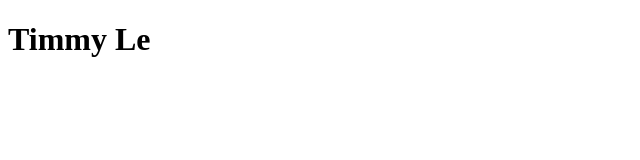
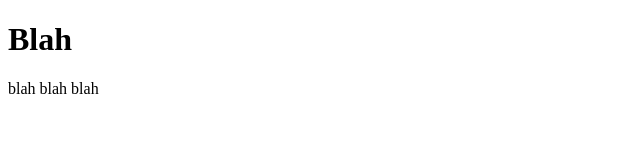
Before and after one commit to letimmy94/sample_portfolio, a plain HTML site: page index.html in a window 1280 px wide. Shown: the whole page, without its empty margins (0-640 px from the left). Drawn offline with Linux system fonts and the light colour scheme.

Commit message:
edited stuff

```diff
--- a/index.html
+++ b/index.html
@@ -3,5 +3,6 @@
     <title>Home page</title>
 </head>
 <body>
-    <h1>Timmy Le</h1>
+    <h1>Blah</h1>
+    <p>blah blah blah</p>
 </body>
```
